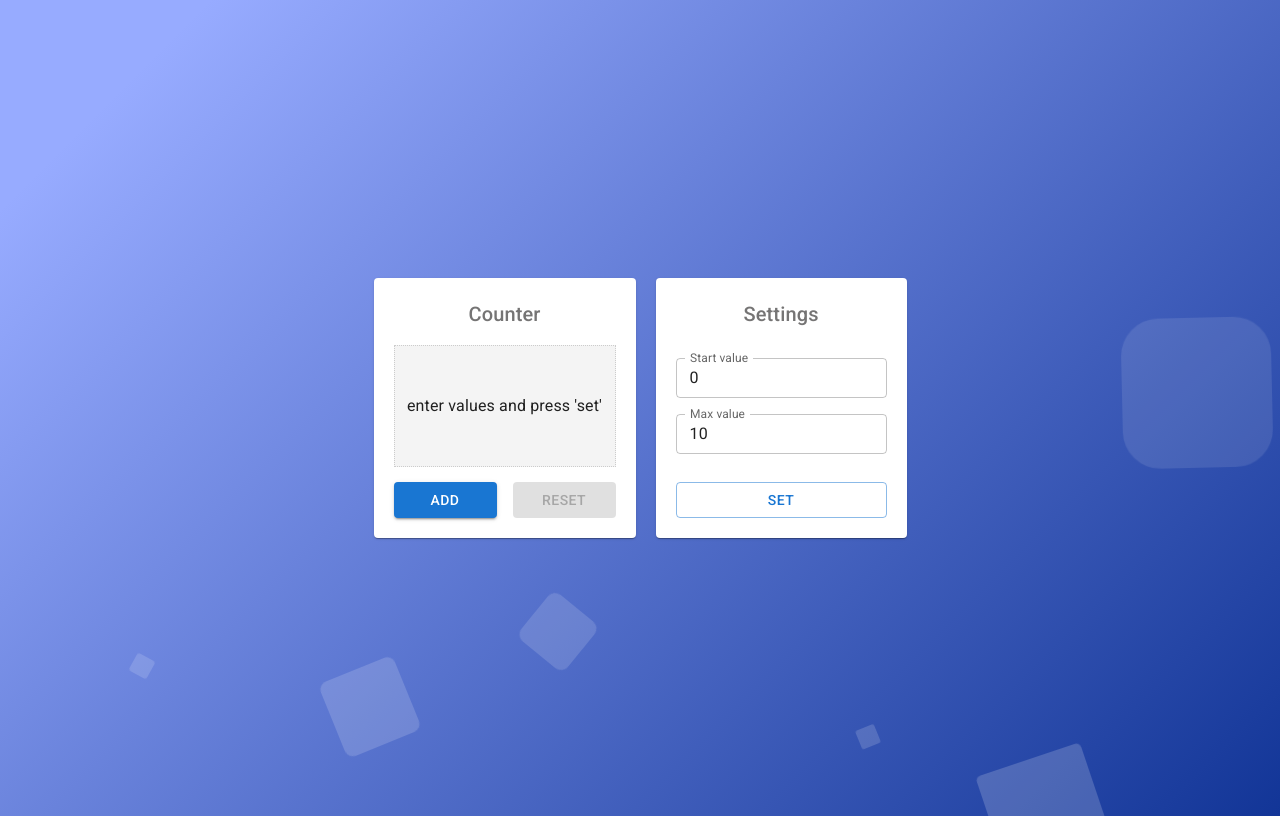
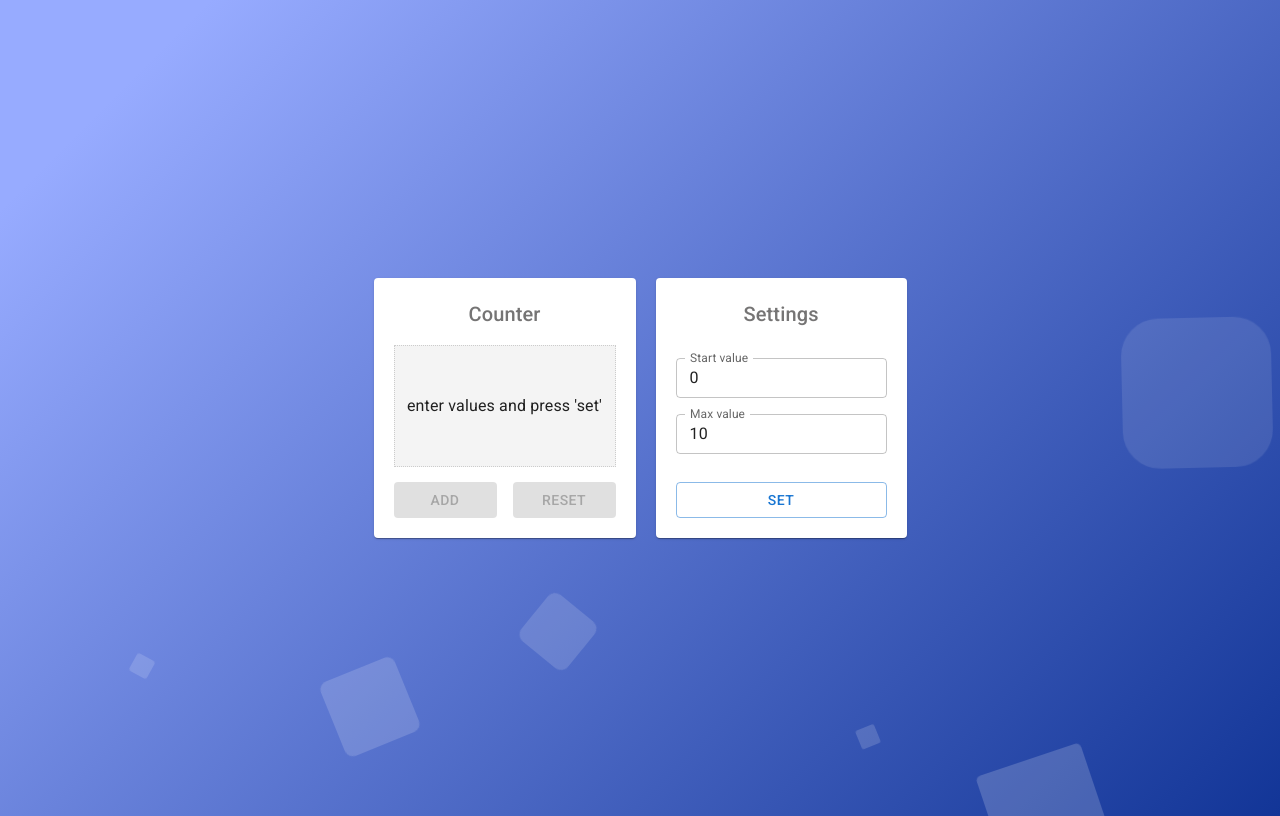
Before and after one commit to vasyok28/independent-work, a React (Create React App) app: page / in a window 1280 px wide. Shown: the top 816 px of the page. Built offline with nearby package versions, Linux system fonts and the light colour scheme.

Commit message:
fix disabled button add reset

```diff
--- a/src/CounterComponent/Counter/Counter.tsx
+++ b/src/CounterComponent/Counter/Counter.tsx
@@ -25,10 +25,10 @@ export const Counter = ({counter, setCounter, minAddition, maxAddition, getSetti
             <Display counter={counter} maxAddition={maxAddition} getSettingError={getSettingError} getCrashStorage={getCrashStorage}/>
 
             <Stack spacing={2} direction={'row'} sx={{marginTop: "15px"}}>
-                <ButtonCustom fullWidth variant={"contained"} disabled={getSettingError || counter === maxAddition}
+                <ButtonCustom fullWidth variant={"contained"} disabled={getSettingError || getCrashStorage || counter === maxAddition}
                               onClick={setAddition}>{'Add'}</ButtonCustom>
 
-                <ButtonCustom fullWidth variant={"contained"} disabled={getSettingError || counter < maxAddition}
+                <ButtonCustom fullWidth variant={"contained"} disabled={getSettingError || getCrashStorage || counter < maxAddition}
                               onClick={resetAddition}>{'Reset'}</ButtonCustom>
             </Stack>
         </Paper>
```
